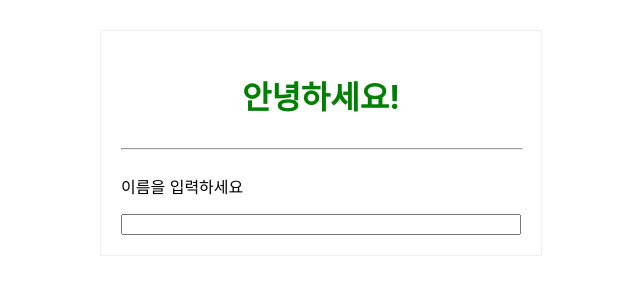
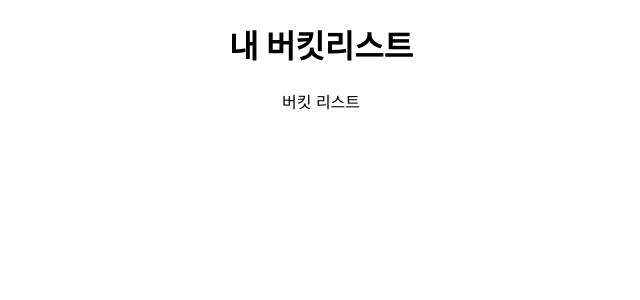
Before and after one commit to bbjoite09/React_Project, a React (Create React App) app in the folder week-1/: page / in a window 1280 px wide. Shown: the top 300 px of the page, without its empty margins (319-959 px from the left). Built offline with nearby package versions, Linux system fonts and the light colour scheme.

Commit message:
feat : function component

```diff
--- a/week-1/src/App.js
+++ b/week-1/src/App.js
@@ -1,25 +1,17 @@
+import React from 'react';
 import logo from './logo.svg';
 import './App.css';
+// BucketList 컴포넌트를 import 해옵니다.
+// import [컴포넌트 명] from [컴포넌트가 있는 파일경로];
+import BucketList from './BucketList';
 
 function App() {
-  const styles = {
-    border: '1px solid #eee',
-    padding: '20px',
-    display: 'flex',
-    width: '100vw',
-    maxWidth: '400px',
-    margin: '30px auto',
-    flexDirection: 'column'
-  };
+
   return (
     <div className="App">
-      <div style={styles}>
-        <h1 style={{ color: 'green' }}>안녕하세요!</h1>
-        <hr style={{ width: '100%' }}/>
-        <p style={{ textAlign: 'left'}}>이름을 입력하세요</p>
-        <input type="text"></input>
-
-      </div>
+      <h1>내 버킷리스트</h1>
+      {/* 컴포넌트를 넣어줍니다. */}
+      <BucketList/>
     </div>
   );
 }
--- /dev/null
+++ b/week-1/src/BucketList.js
@@ -0,0 +1,27 @@
+// 리액트 패키지를 불러옵니다.
+import React from 'react';
+
+// 함수형 컴포넌트는 이렇게 쓸 수도 있고
+// function Bucketlist(props){
+//     return (
+//         <div>버킷 리스트</div>
+//     );
+// }
+
+// 이렇게 쓸 수도 있어요. =>가 들어간 함수를 화살표 함수라고 불러요.
+// 저희는 앞으로 화살표 함수를 사용할거예요.
+// 앗 () 안에 props! 부모 컴포넌트에게 받아온 데이터입니다.
+// js 함수가 값을 받아오는 것과 똑같이 받아오네요.
+const BucketList = (props) => {
+
+    // 컴포넌트가 뿌려줄 ui 요소(리엑트 엘리먼트라고 불러요.)를 반환해줍니다.
+    return (
+        <div>
+            버킷 리스트
+        </div>
+    );
+}
+
+// 우리가 만든 함수형 컴포넌트를 export 해줍니다.
+// export 해주면 다른 컴포넌트에서 BucketList 컴포넌트를 불러다 쓸 수 있어요.
+export default BucketList;
```
